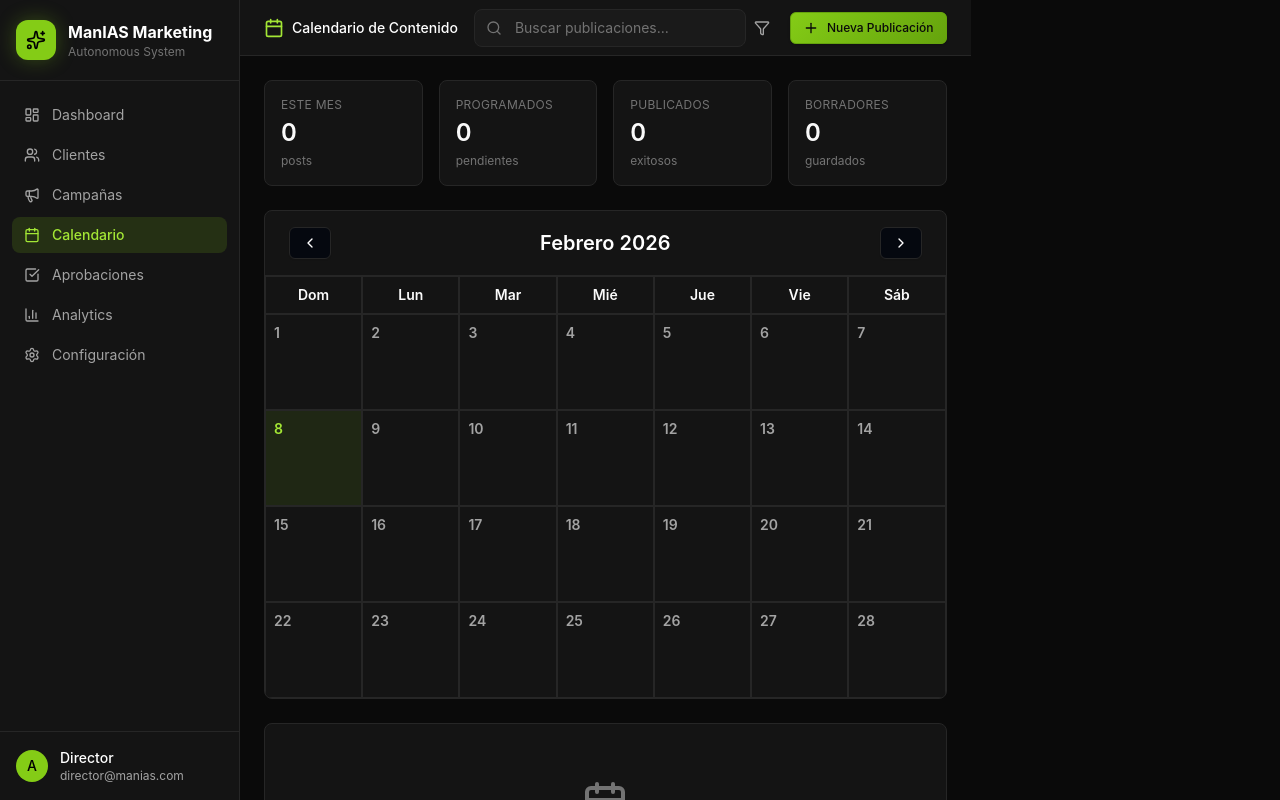
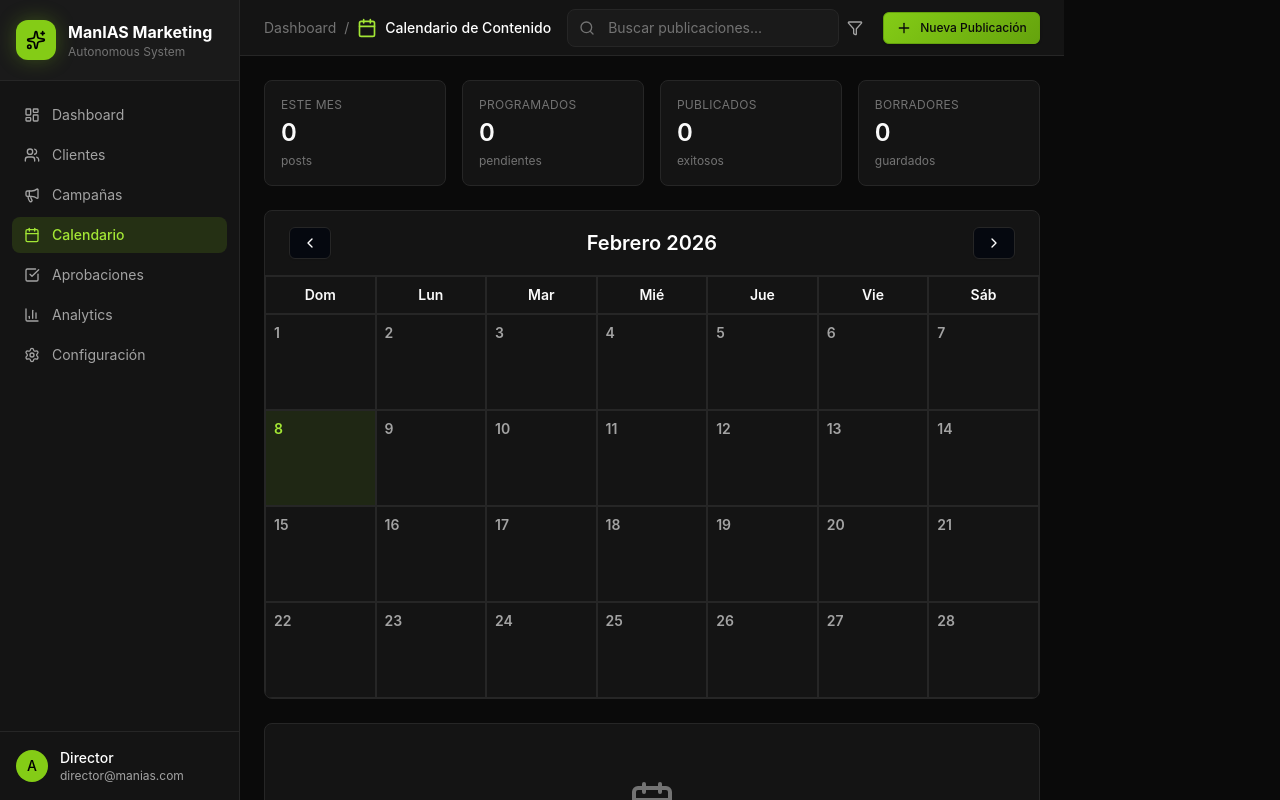
Before and after one commit to aclaborda1010101/amos-marketing-dashboard, a Next.js app: page /calendar in a window 1280 px wide. Shown: the top 800 px of the page. Built offline with nearby package versions, Linux system fonts and the light colour scheme.

Commit message:
Add navigation breadcrumbs and clickable logo for easy return to dashboard

```diff
--- a/app/analytics/page.tsx
+++ b/app/analytics/page.tsx
@@ -64,6 +64,10 @@ export default function AnalyticsPage() {
         <header className="app-header">
           <div className="flex items-center gap-4 flex-1">
             <div className="flex items-center gap-2 text-sm">
+              <a href="/" className="text-[var(--dark-text-subtle)] hover:text-lime-400 transition-colors">
+                Dashboard
+              </a>
+              <span className="text-[var(--dark-text-subtle)]">/</span>
               <BarChart3 className="w-5 h-5 text-lime-400" />
               <span className="text-white font-medium">Analytics</span>
             </div>
--- a/app/calendar/page.tsx
+++ b/app/calendar/page.tsx
@@ -104,6 +104,10 @@ export default function CalendarPage() {
         <header className="app-header">
           <div className="flex items-center gap-4 flex-1">
             <div className="flex items-center gap-2 text-sm">
+              <a href="/" className="text-[var(--dark-text-subtle)] hover:text-lime-400 transition-colors">
+                Dashboard
+              </a>
+              <span className="text-[var(--dark-text-subtle)]">/</span>
               <CalendarIcon className="w-5 h-5 text-lime-400" />
               <span className="text-white font-medium">Calendario de Contenido</span>
             </div>
--- a/app/campaigns/page.tsx
+++ b/app/campaigns/page.tsx
@@ -90,6 +90,10 @@ export default function CampaignsPage() {
         <header className="app-header">
           <div className="flex items-center gap-4 flex-1">
             <div className="flex items-center gap-2 text-sm">
+              <a href="/" className="text-[var(--dark-text-subtle)] hover:text-lime-400 transition-colors">
+                Dashboard
+              </a>
+              <span className="text-[var(--dark-text-subtle)]">/</span>
               <Megaphone className="w-5 h-5 text-lime-400" />
               <span className="text-white font-medium">Campañas</span>
             </div>
--- a/app/settings/page.tsx
+++ b/app/settings/page.tsx
@@ -42,6 +42,10 @@ export default function SettingsPage() {
         <header className="app-header">
           <div className="flex items-center gap-4 flex-1">
             <div className="flex items-center gap-2 text-sm">
+              <a href="/" className="text-[var(--dark-text-subtle)] hover:text-lime-400 transition-colors">
+                Dashboard
+              </a>
+              <span className="text-[var(--dark-text-subtle)]">/</span>
               <SettingsIcon className="w-5 h-5 text-lime-400" />
               <span className="text-white font-medium">Configuración</span>
             </div>
--- a/components/layout/sidebar.tsx
+++ b/components/layout/sidebar.tsx
@@ -1,5 +1,6 @@
 "use client"
 
+import Link from 'next/link'
 import {
   LayoutDashboard,
   Users,
@@ -28,8 +29,8 @@ const navigation = [
 export function Sidebar({ currentPath = '/' }: SidebarProps) {
   return (
     <aside className="sidebar">
-      {/* Logo ManIAS */}
-      <div className="px-4 py-5 border-b border-[var(--dark-border)]">
+      {/* Logo ManIAS - Clickable */}
+      <Link href="/" className="block px-4 py-5 border-b border-[var(--dark-border)] hover:bg-[var(--dark-surface-hover)] transition-colors cursor-pointer">
         <div className="flex items-center gap-3">
           <div className="w-10 h-10 bg-lime-500 rounded-xl flex items-center justify-center shadow-lg glow-lime">
             <Sparkles className="w-5 h-5 text-black" />
@@ -39,7 +40,7 @@ export function Sidebar({ currentPath = '/' }: SidebarProps) {
             <p className="text-xs text-[var(--dark-text-subtle)]">Autonomous System</p>
           </div>
         </div>
-      </div>
+      </Link>
 
       {/* Navigation */}
       <nav className="px-3 py-4 space-y-1">
@@ -48,14 +49,14 @@ export function Sidebar({ currentPath = '/' }: SidebarProps) {
           const isActive = currentPath === item.href
 
           return (
-            <a
+            <Link
               key={item.name}
               href={item.href}
               className={`sidebar-nav-item ${isActive ? 'active' : ''}`}
             >
               <Icon className="w-4 h-4" />
               <span>{item.name}</span>
-            </a>
+            </Link>
           )
         })}
       </nav>
```
